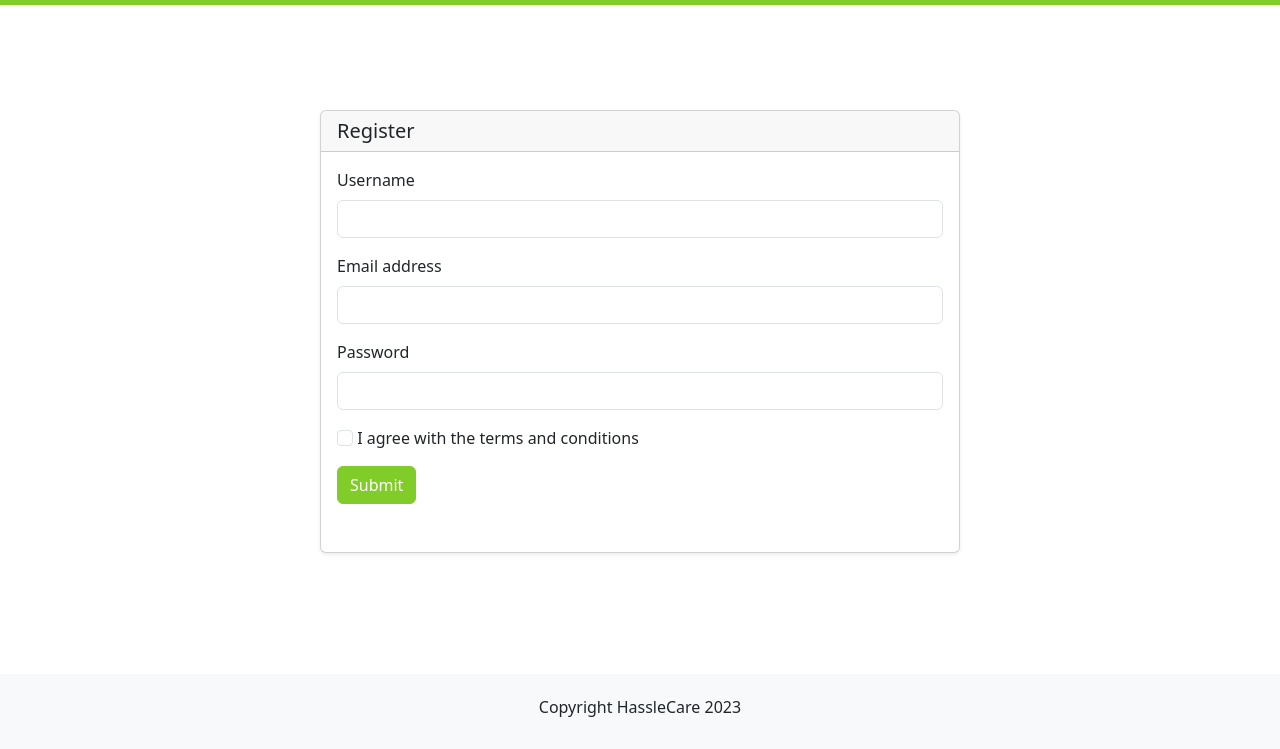
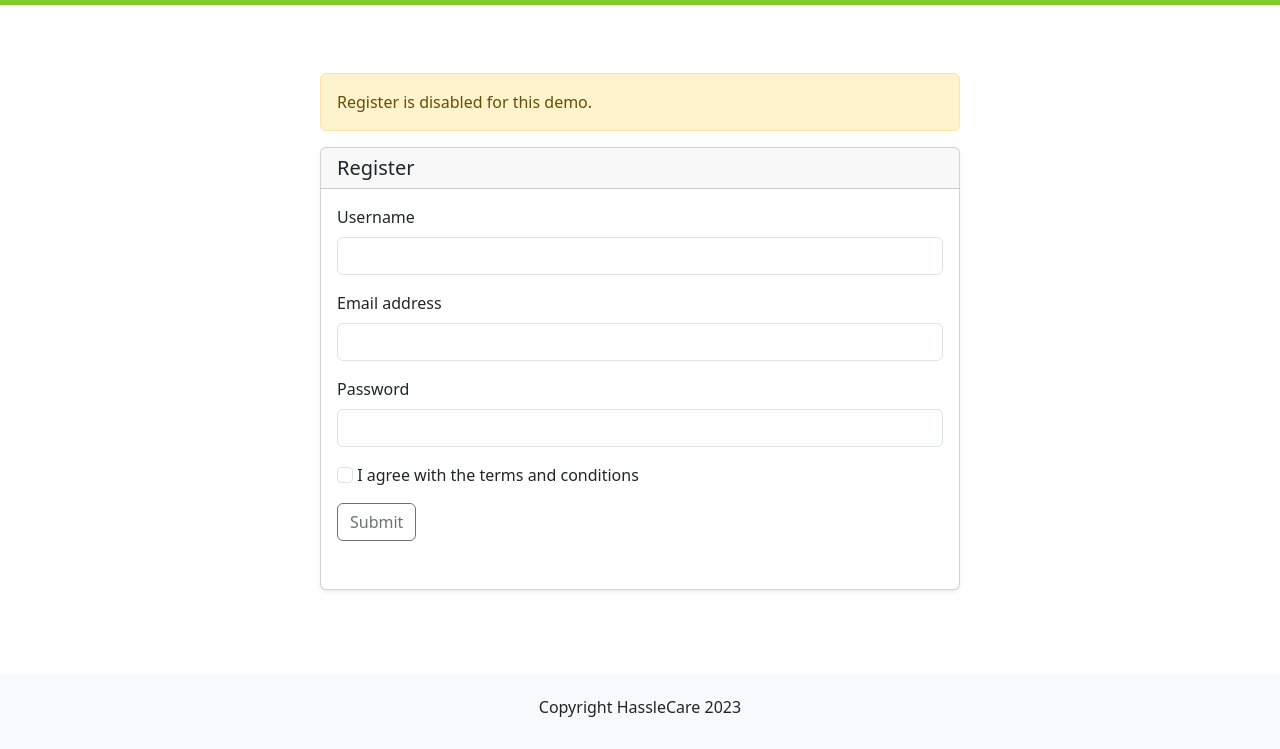
Before and after one commit to KBumstead/HASSLECARE, a website: page register.html in a window 1280 px wide. Shown: the part 51-800 px from the top of the page. Drawn offline with nearby package versions, Linux system fonts and the light colour scheme.

Commit message:
Disable login and register

```diff
--- a/register.html
+++ b/register.html
@@ -71,6 +71,9 @@
   </nav>
 
   <div class="container my-auto">
+    <div class="alert alert-warning mx-auto" role="alert" style="max-width: 40rem;">
+      Register is disabled for this demo.
+    </div>
     <div class="card shadow-sm mx-auto" style="max-width: 40rem;">
       <h5 class="card-header">
         Register
@@ -95,7 +98,7 @@
               I agree with the terms and conditions
             </label>
           </div>
-          <button type="submit" class="btn btn-brand mb-3" id="create-btn">
+          <button type="submit" class="btn btn-brand mb-3" id="create-btn" disabled>
             Submit
             <span id="create-btn-spinner" class="spinner-border spinner-border-sm" role="status" style="display: none;">
               <span class="visually-hidden">Loading...</span>
```
Also changed, not shown: login.html (+4 -1 lines).
